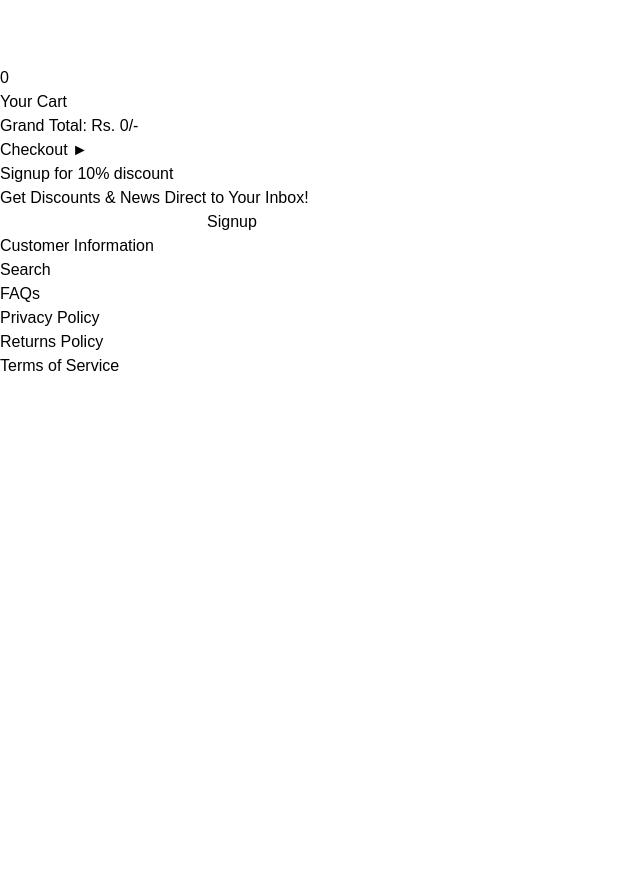
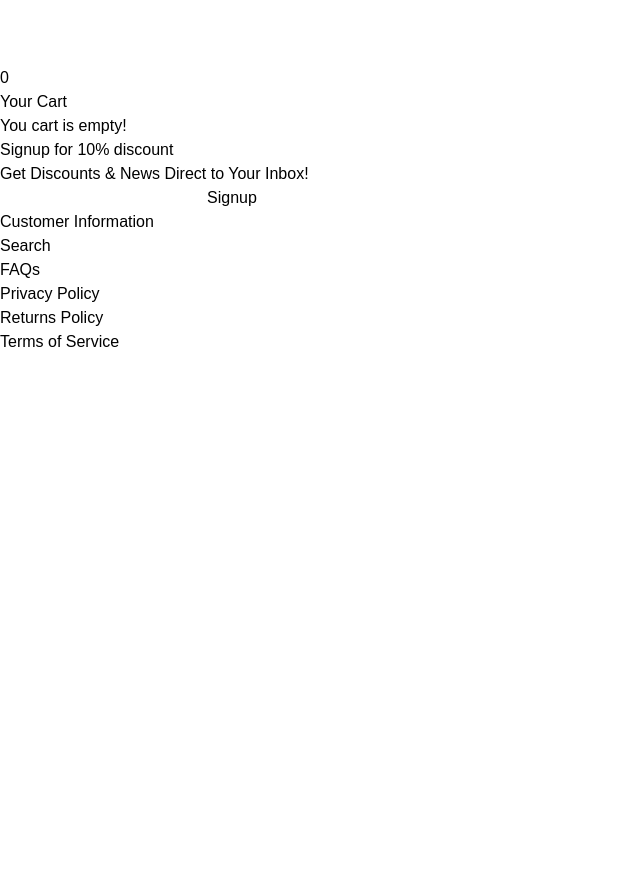
Before and after one commit to mshafeeksa/shopping-cart, a React (Vite) app: page /cart in a window 1280 px wide. Shown: the part 1942-2825 px from the top of the page, without its empty margins (0-640 px from the left). Built offline with nearby package versions, Linux system fonts and the light colour scheme; a web font is replaced by a local one.

Commit message:
Complete loading styling and empty cart styling

```diff
--- a/src/routes/Cart.jsx
+++ b/src/routes/Cart.jsx
@@ -23,6 +23,7 @@ export default function Cart({ updateCart, cart }) {
     return (
         <div className="cart-container w-3/4 mx-auto">
             <div className="header text-5xl my-10 font-bold">Your Cart</div>
+            {cart.length===0 && <h1 className="text-center">You cart is empty!</h1>}
             {cart.map((item,index) => {
                 return (
                     <div key={item} className="item-wrapper flex justify-center my-8 border-b border-slate-500 py-8">
@@ -47,12 +48,12 @@ export default function Cart({ updateCart, cart }) {
                     </div>);
             })}
             <div className="checkout-section flex justify-end my-8 items-center font-bold">
-                <div className="grand-total mr-10 text-3xl">
+                {cart.length>0 && <div className="grand-total mr-10 text-3xl">
                     Grand Total: Rs. {calculateCartTotal()}/-
-                </div>
-                <div className="checkout-button bg-yellow-600 flex justify-center text-white px-3 py-1 text-2xl hover:bg-yellow-800 transition-all">
+                </div>}
+                {cart.length>0 && <div className="checkout-button bg-yellow-600 flex justify-center text-white px-3 py-1 text-2xl hover:bg-yellow-800 transition-all">
                     <button>Checkout ►</button>
-                </div>
+                </div>}
             </div>
         </div>
     );
--- a/src/routes/Main-display-item.jsx
+++ b/src/routes/Main-display-item.jsx
@@ -45,7 +45,7 @@ export default function MainDisplayItem({updateCart, cart}) {
     }
 
     return (
-        <div className="app">
+        <div className="app h-full">
             {loading && <div className="loading-screen"> <h1 className="loading-text">Loading...</h1> </div>}
             {error && <div className="error-screen"> <h1 className="error-text">{`There was an error while loading - ${error}`}</h1> </div>}
             {data &&
--- a/src/styles/custom.css
+++ b/src/styles/custom.css
@@ -93,3 +93,9 @@ input:-webkit-autofill:active {
 .active{
     font-weight: 900;
 }
+
+.loading-screen{
+    display: flex;
+    justify-content: center;
+    align-items: center;
+}
```
